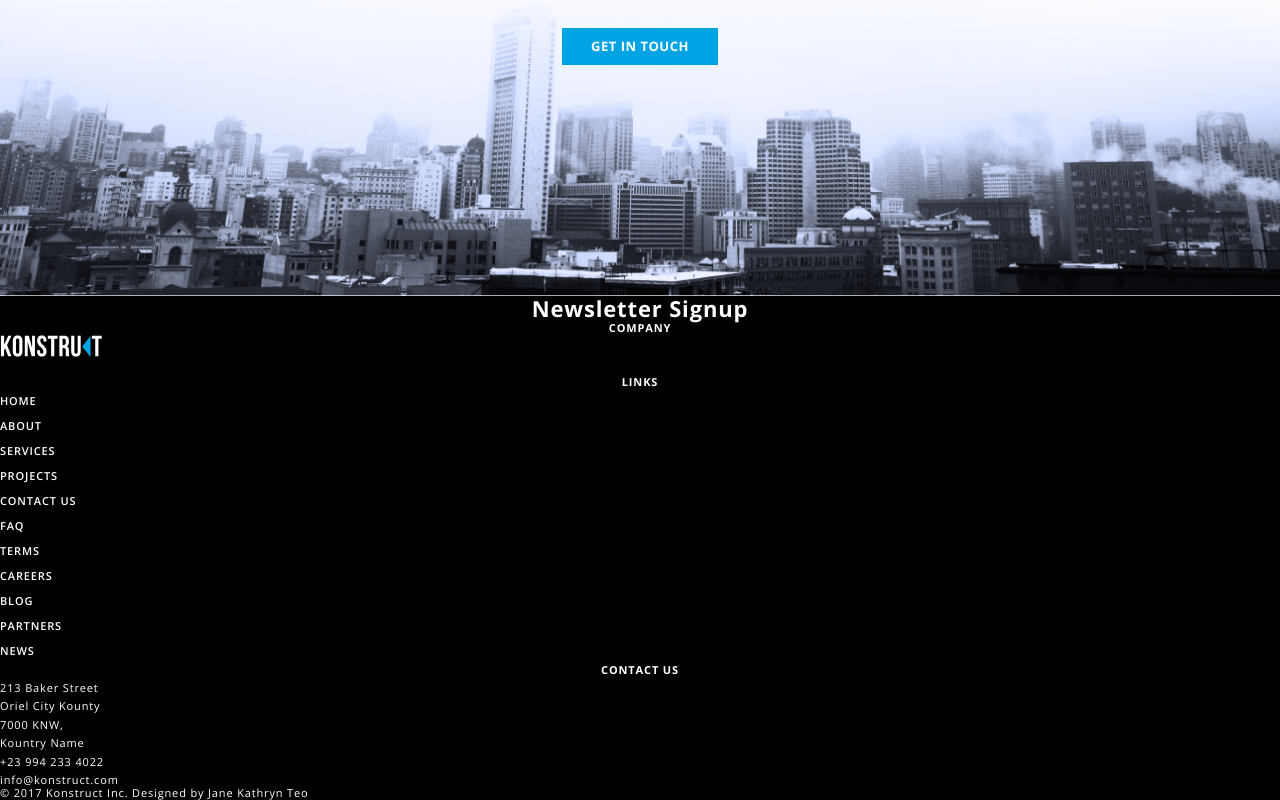
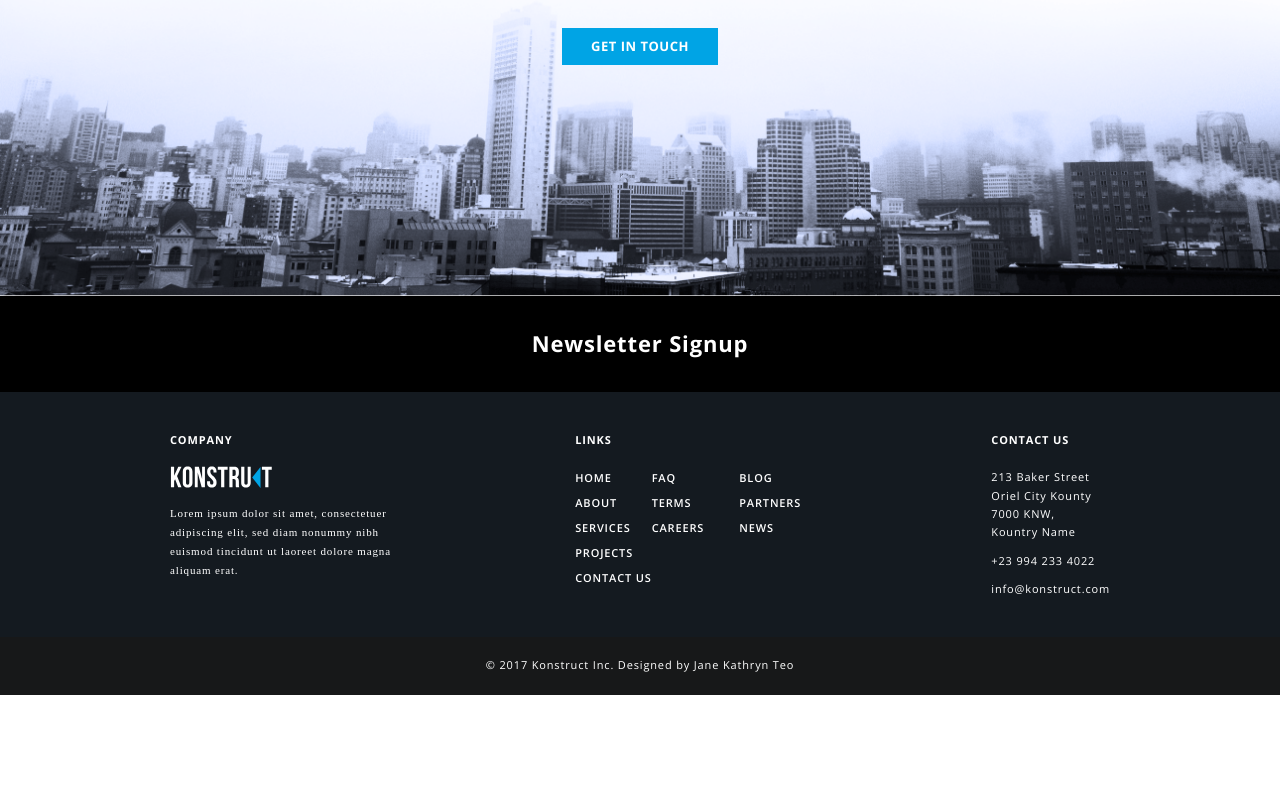
Before and after one commit to Pozniak17/Konstruct, a plain HTML site: page index.html in a window 1280 px wide. Shown: the part 2188-2988 px from the top of the page. After the commit the page ends 2883 px from the top, so only its background shows below. Drawn offline with nearby package versions, Linux system fonts and the light colour scheme.

Commit message:
prefinal version

```diff
--- a/css/styles.css
+++ b/css/styles.css
@@ -313,6 +313,8 @@ img {
 /* signup */
 .signup {
   background-color: black;
+  padding-top: 35px;
+  padding-bottom: 35px;
 }
 
 .signup-title {
@@ -326,16 +328,33 @@ img {
 
 /* page-footer */
 .page-footer {
-  background-color: black;
+  background-color: #141a20;
+  padding-top: 42px;
+  padding-bottom: 40px;
 }
 
 .page-footer-title {
   color: var(--second-text-color);
 
+  margin-bottom: 19px;
+
   font-weight: 700;
   font-size: 11px;
   line-height: 1.18;
-  text-align: center;
+  letter-spacing: 0.85px;
+}
+
+.footer-logo {
+  margin-bottom: 15px;
+}
+
+.page-footer-text {
+  color: var(--second-text-color);
+  margin-top: 15px;
+
+  font-family: OpenSans;
+  font-size: 11px;
+  line-height: 1.73;
   letter-spacing: 0.85px;
 }
 
@@ -354,6 +373,39 @@ img {
   color: var(--accent-color);
 }
 
+.footer-wrapper-first {
+  width: 250px;
+}
+
+.footer-wrapper-second {
+  display: flex;
+}
+
+.main-footer-wrapper {
+  display: flex;
+  justify-content: space-between;
+}
+
+.footer-list {
+  margin-right: 35px;
+}
+
+.features-list:last-child {
+  margin-right: 0;
+}
+
+.footer-item:nth-child(1) {
+  margin-top: 32px;
+}
+
+.address-item {
+  margin-bottom: 10px;
+}
+
+.address-item:last-child {
+  margin-bottom: 0;
+}
+
 .address-link {
   color: var(--second-text-color);
 
@@ -367,9 +419,15 @@ img {
 .address-link:focus {
   color: var(--accent-color);
 }
+.copyright {
+  background-color: #171819;
+  padding-top: 22px;
+  padding-bottom: 23px;
+}
 
-.copyright {
+.copyright-text {
   color: var(--second-text-color);
+  text-align: center;
 
   font-size: 11px;
   line-height: 1.18;
--- a/index.html
+++ b/index.html
@@ -156,13 +156,20 @@
     </section>
 
     <footer class="page-footer">
+      <div class="container">
+        <div class="main-footer-wrapper">
+          <div class="footer-wrapper-first">
             <h3 class="page-footer-title">COMPANY</h3>
             <a href=""><img src="./img/logo.svg" alt="logo" width="102" /></a>
             <p class="page-footer-text">
               Lorem ipsum dolor sit amet, consectetuer adipiscing elit, sed diam
-        nonummy nibh euismod tincidunt ut laoreet dolore magna aliquam erat.
+              nonummy nibh euismod tincidunt ut laoreet dolore magna aliquam
+              erat.
             </p>
+          </div>
 
+          <div class="footer-wrapper-second">
+            <div>
               <h3 class="page-footer-title">LINKS</h3>
               <ul>
                 <li><a class="page-footer-link" href="">HOME</a></li>
@@ -171,22 +178,37 @@
                 <li><a class="page-footer-link" href="">PROJECTS</a></li>
                 <li><a class="page-footer-link" href="">CONTACT US</a></li>
               </ul>
+            </div>
 
-      <ul>
-        <li><a class="page-footer-link" href="">FAQ</a></li>
-        <li><a class="page-footer-link" href="">TERMS</a></li>
-        <li><a class="page-footer-link" href="">CAREERS</a></li>
+            <ul class="footer-list">
+              <li class="footer-item">
+                <a class="page-footer-link" href="">FAQ</a>
+              </li>
+              <li class="footer-item">
+                <a class="page-footer-link" href="">TERMS</a>
+              </li>
+              <li class="footer-item">
+                <a class="page-footer-link" href="">CAREERS</a>
+              </li>
             </ul>
 
-      <ul>
-        <li><a class="page-footer-link" href="">BLOG</a></li>
-        <li><a class="page-footer-link" href="">PARTNERS</a></li>
-        <li><a class="page-footer-link" href="">NEWS</a></li>
+            <ul class="footer-list">
+              <li class="footer-item">
+                <a class="page-footer-link" href="">BLOG</a>
+              </li>
+              <li class="footer-item">
+                <a class="page-footer-link" href="">PARTNERS</a>
+              </li>
+              <li class="footer-item">
+                <a class="page-footer-link" href="">NEWS</a>
+              </li>
             </ul>
+          </div>
 
+          <div class="footer-wrapper-third">
             <h3 class="page-footer-title">CONTACT US</h3>
             <ul class="address">
-        <li>
+              <li class="address-item">
                 <a class="address-link" href=""
                   >213 Baker Street<br />
                   Oriel City Kounty<br />
@@ -194,18 +216,25 @@
                   Kountry Name</a
                 >
               </li>
-        <li>
-          <a class="address-link" href="tel:+239942334022">+23 994 233 4022</a>
+              <li class="address-item">
+                <a class="address-link" href="tel:+239942334022"
+                  >+23 994 233 4022</a
+                >
               </li>
-        <li>
+              <li class="address-item">
                 <a class="address-link" href="mailto:info@konstruct.com"
                   >info@konstruct.com</a
                 >
               </li>
             </ul>
-      <p class="copyright">
+          </div>
+        </div>
+      </div>
+    </footer>
+    <section class="copyright">
+      <p class="copyright-text">
         &copy; 2017 Konstruct Inc. Designed by Jane Kathryn Teo
       </p>
-    </footer>
+    </section>
   </body>
 </html>
```
Lines whose indentation alone changed are shown as unchanged.
